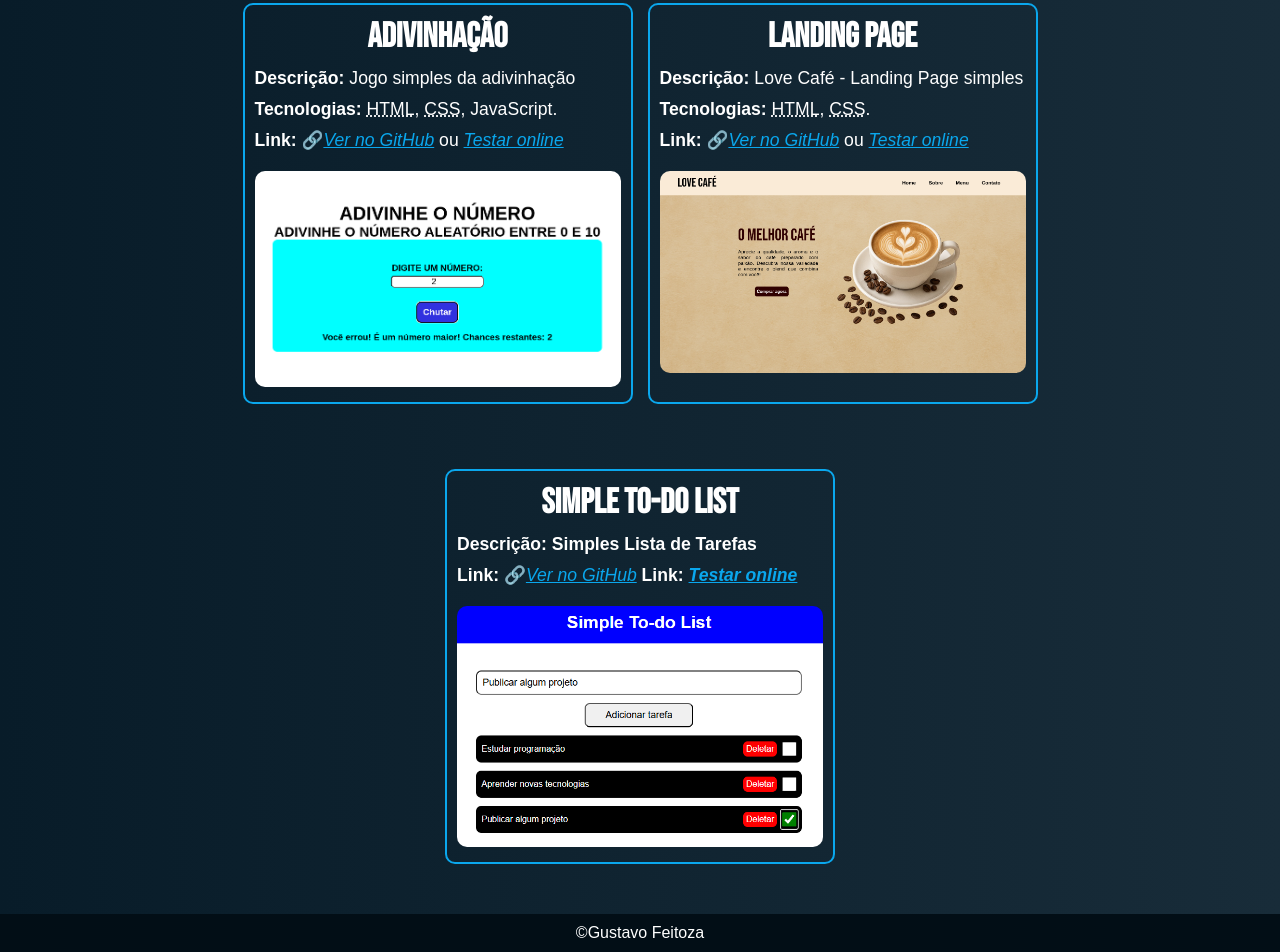
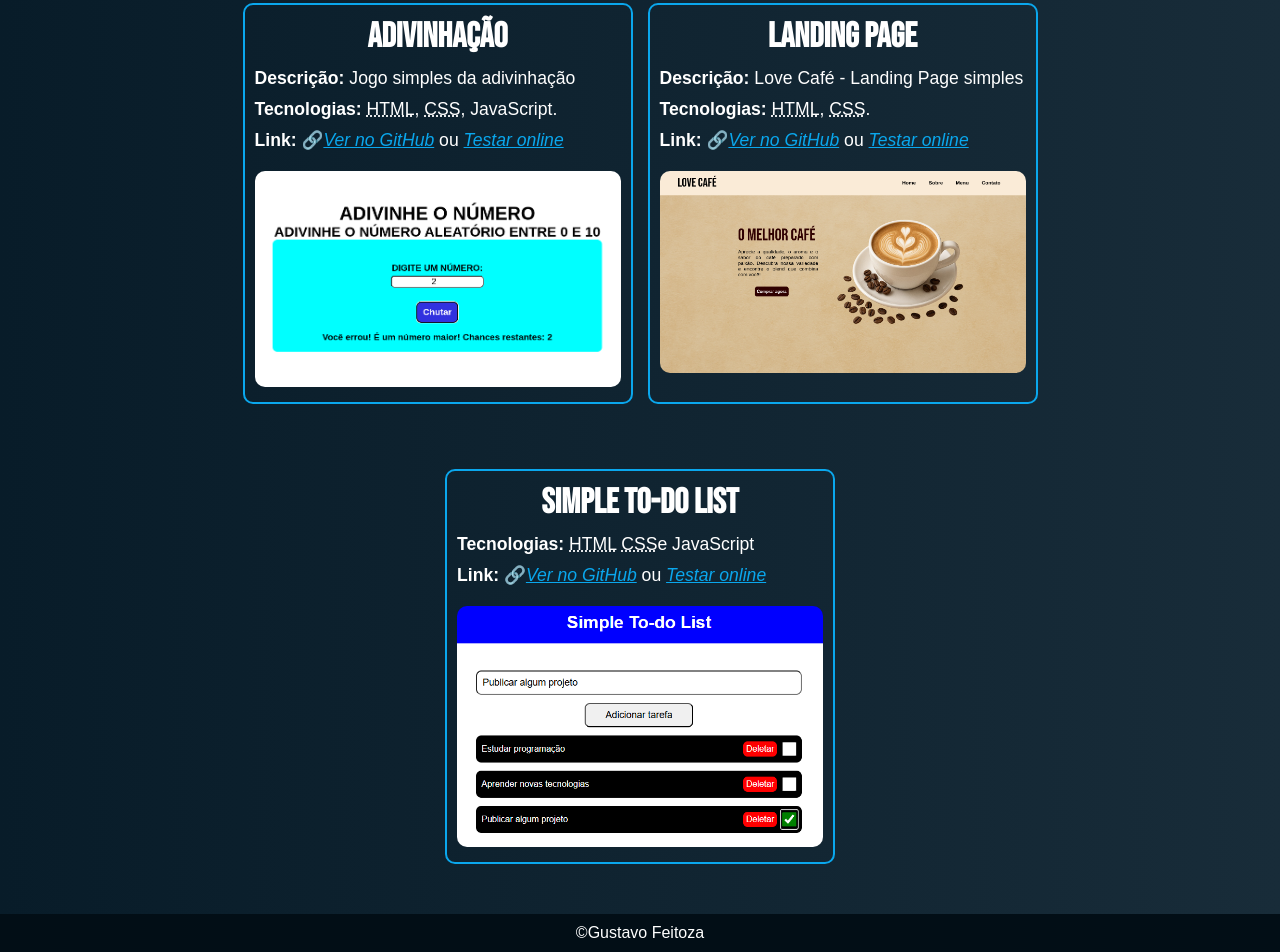
Before and after one commit to Gustavo-Ftz/gustavo-ftz.github.io, a plain HTML site: page projects.html in a window 1280 px wide. Shown: the part 953-1905 px from the top of the page. Drawn offline with Linux system fonts and the light colour scheme; a web font is replaced by a local one.

Commit message:
fix: correct names and links in simple to-do list

```diff
--- a/projects.html
+++ b/projects.html
@@ -155,7 +155,11 @@
         <section id="simpleTodoList">
           <nav>
             <h3 class="projectTitle">Simple To-do List</h3>
-            <p><strong>Descrição: Simples Lista de Tarefas</strong></p>
+            <p>
+              <strong>Tecnologias:</strong>
+              <abbr title="HyperText Markup Language">HTML</abbr>
+              <abbr title="Cascading Style Sheets">CSS</abbr>e JavaScript
+            </p>
             <p>
               <strong>Link: </strong>&#x1F517;<a
                 href="https://github.com/Gustavo-Ftz/simple-to-do-list"
@@ -163,20 +167,18 @@
                 target="_blank"
                 >Ver no GitHub</a
               >
-              <strong
-                >Link:
-                <a
-                  href="https://gustavo-ftz.github.io/simple-to-do-list"
-                  class="paragraphLink"
-                  target="_blank"
-                  >Testar online</a
-                ></strong
+              ou
+              <a
+                href="https://gustavo-ftz.github.io/simple-to-do-list/"
+                class="paragraphLink"
+                target="_blank"
+                >Testar online</a
               >
             </p>
             <img
               src="images/project-images/simple-to-do-list.png"
               class="projectImage"
-              alt="Simple To-do List"
+              alt="Simples Lista de Tarefas"
             />
           </nav>
         </section>
```
